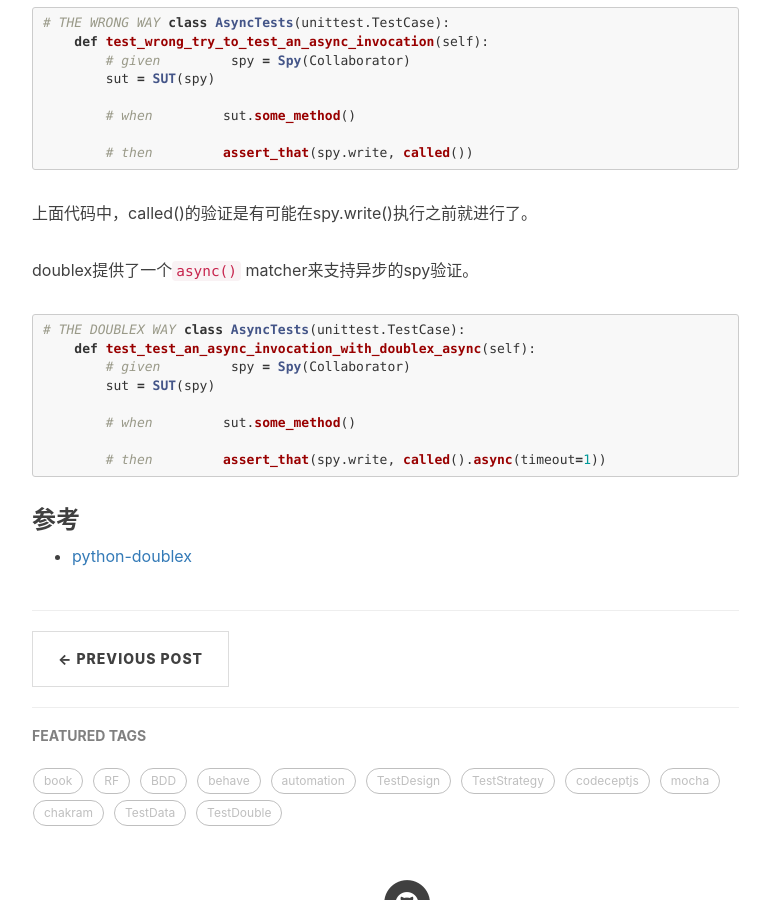
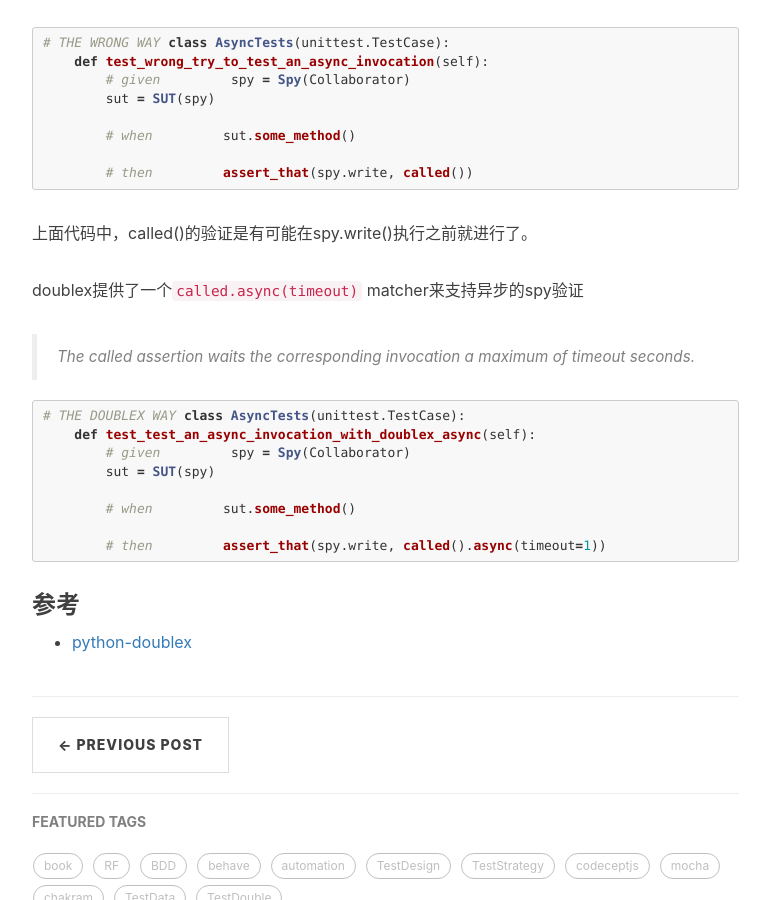
Before and after one commit to DanteYu/DanteYu.github.io, a Jekyll site: the page built from _posts/2018-02-10-doublex.markdown, in a window 1280 px wide and 900 px high, scrolled down 10943 px. Shown: the whole window, without its empty margins (233-1003 px from the left). Built offline with Jekyll 4.4.1, drawn with Linux system fonts in a browser that asks for light colours; nearby versions of some CDN libraries; comment, search, counter and statistics services are not loaded; some of the changed text lies outside the part shown.

Commit message:
update doublex post

````diff
--- a/_posts/2018-02-10-doublex.markdown
+++ b/_posts/2018-02-10-doublex.markdown
@@ -30,13 +30,13 @@ doublex提供三种类型的Test Double，分别是Stub & Mock & Spy。在介绍
 
 playerService接受球员名称和年份，然后返回一个球员的基本信息；这个基本信息由dataService球员数据和profileService球员概况组成，所以playerService依赖于dataService和profileService。playerService也返回由bodyService提供的身体指标，以及由salaryService支持的薪水服务。
 
-由于只是为了体现doublex使用方法的demo，实现非常简单，都是hard code。具体请看github。
+由于只是为了体现doublex使用方法的demo，实现非常简单，都是hard code。具体请看[github](https://github.com/DanteYu/Test_Automation_Demo/tree/master/TestDouble/python_unittest_doublex)。
 
 #### Test Stub - Stubs tell you what you wanna hear
 
 doublex提供了`Stub()`对象来创建Test Stub，根据参数的不同分为 **Stub** 和 **Free Stub**
 
-###### Stub
+##### Stub
 假设如果`dataService`对象就是我们要替换的依赖对象，`Stub(dataService)`带有`dataService`对象为参数，那就代表这个Stub实例具有和`dataService`对象一样的属性，也就是说这个Stub实例可以“替换”`dataService`对象来与SUT进行交互了。
 
 下面代码展示了Stub()基本使用场景和方法
@@ -92,7 +92,7 @@ if __name__ == '__main__':
     main()
 ```
 
-###### Free Stub
+##### Free Stub
 当Stub()不带参数的时候，称之为Free Stub。由于Free Stub没有指定被替换的依赖服务，所以Free Stub的属性不受任何限制，可以自由定义。
 
 ```python
@@ -149,7 +149,7 @@ with Stub() as stub1:
   stub1.foo(1).returns("1")
 ```
 
-###### Ad-hoc Stub
+##### Ad-hoc Stub
 通过方法`method_returning()`和`method_raising()`，我们可以实现对实例建立stub。这种方法不需要使用`Stub()`就可以建立stub了。
 
 ```python
@@ -170,7 +170,7 @@ doublex提供了`Spy()`对象来创建Test Spy，根据参数的不同分为 **S
 下面的例子中，我们使用`Spy(Collaborator)`来代替相应的依赖服务，然后验证SUT是否正确的调用
 依赖服务和传递参数。
 
-###### Spy
+##### Spy
 ```python
 from unittest import TestCase, main
 from doublex_demo.Service import dataService as ds
@@ -222,7 +222,7 @@ class TestSpy(TestCase):
 if __name__ == '__main__':
     main()
 ```
-###### Free Spy
+##### Free Spy
 ```python
 from unittest import TestCase, main
 from doublex_demo.Service import dataService as ds
@@ -251,7 +251,7 @@ class TestSpy(TestCase):
 if __name__ == '__main__':
     main()
 ```
-###### ProxySpy
+##### ProxySpy
 `ProxySpy()`与`Spy()`不同的地方是`ProxySpy()`接受的对象是实例。
 
 不过我们要注意尽量不要使用ProxySpy(),官方文档给出了如下解释：
@@ -583,7 +583,8 @@ class AsyncTests(unittest.TestCase):
 ```
 上面代码中，called()的验证是有可能在spy.write()执行之前就进行了。
 
-doublex提供了一个`async()` matcher来支持异步的spy验证。
+doublex提供了一个`called.async(timeout)` matcher来支持异步的spy验证
+> The called assertion waits the corresponding invocation a maximum of timeout seconds.
 
 ```python
 # THE DOUBLEX WAY
````
